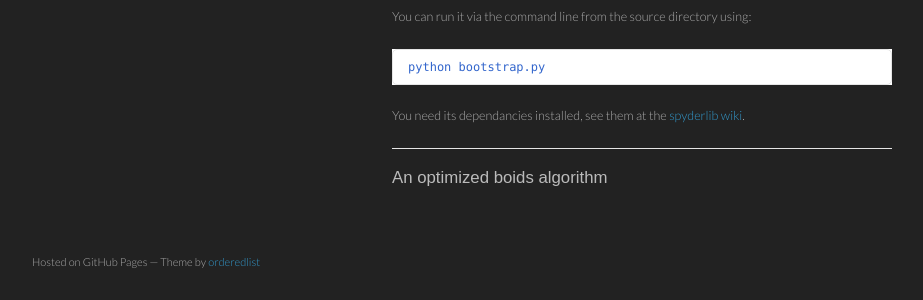
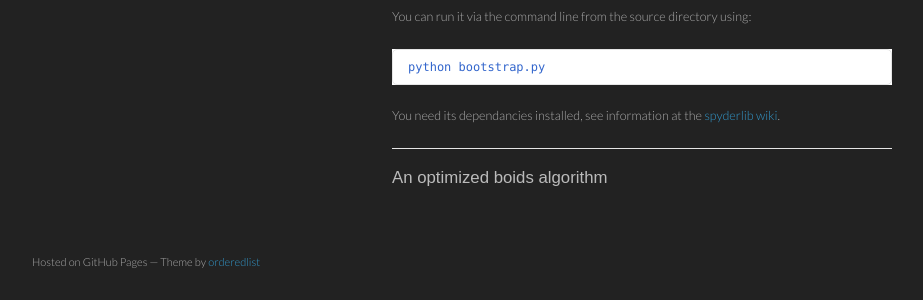
Before and after one commit to jdchambers/jdchambers, a Jekyll site: the page built from code.md, in a window 1280 px wide. Shown: the part 556-856 px from the top of the page, without its empty margins (178-1101 px from the left). Built offline with Jekyll 4.4.1, drawn with Linux system fonts in a browser that asks for light colours.

Commit message:
minor wording change

````diff
--- a/code.md
+++ b/code.md
@@ -13,11 +13,11 @@ title: Code
 [full size screenshot](img/spyder-mac.png)
 
 You can run it via the command line from the source directory using:
-```sh
+```
 python bootstrap.py
 ```
 
-You need its dependancies installed, see them at the [spyderlib wiki](http://code.google.com/p/spyderlib/wiki/Installation).
+You need its dependancies installed, see information at the [spyderlib wiki](http://code.google.com/p/spyderlib/wiki/Installation).
 
 ***
 
````
